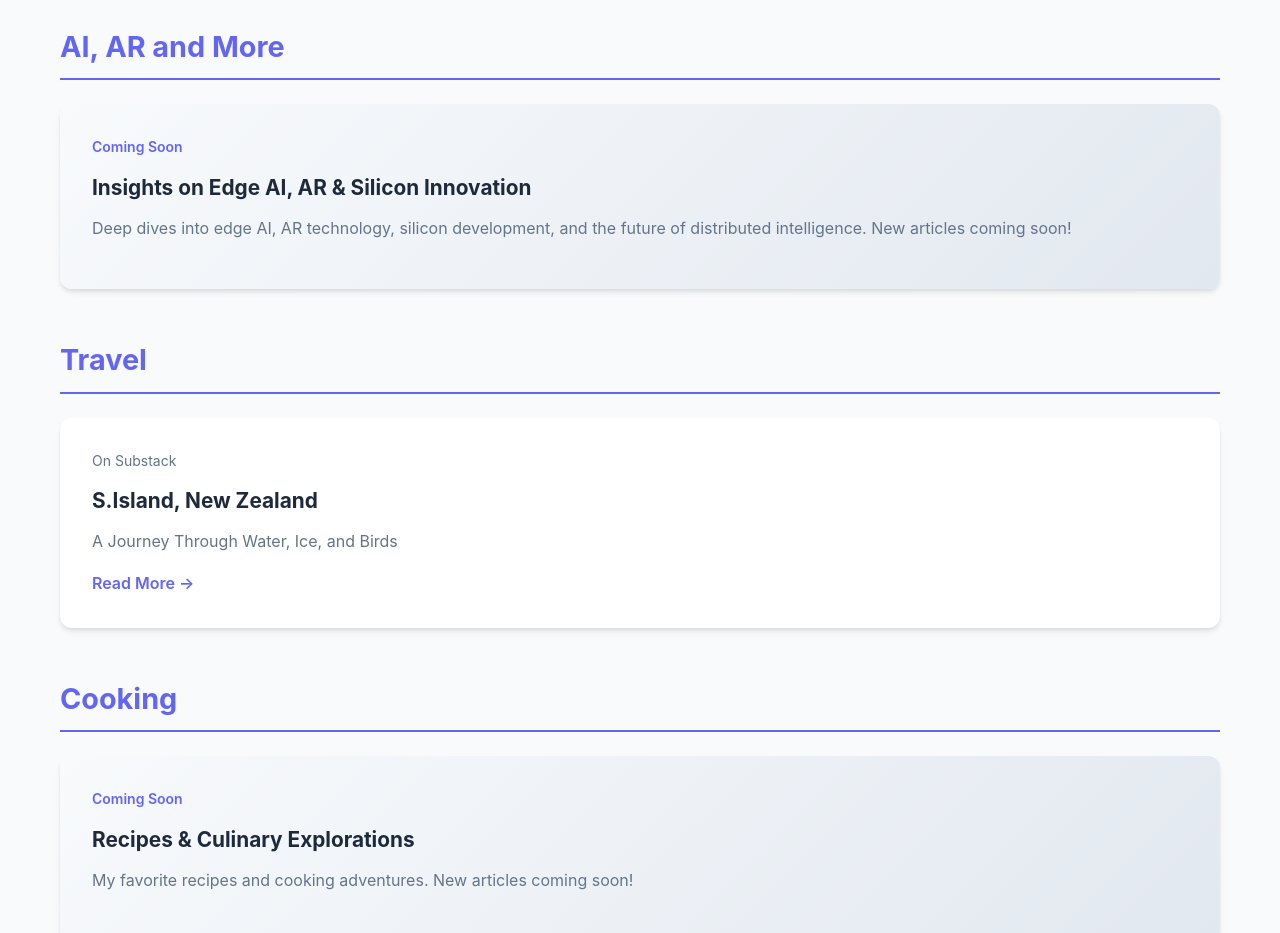
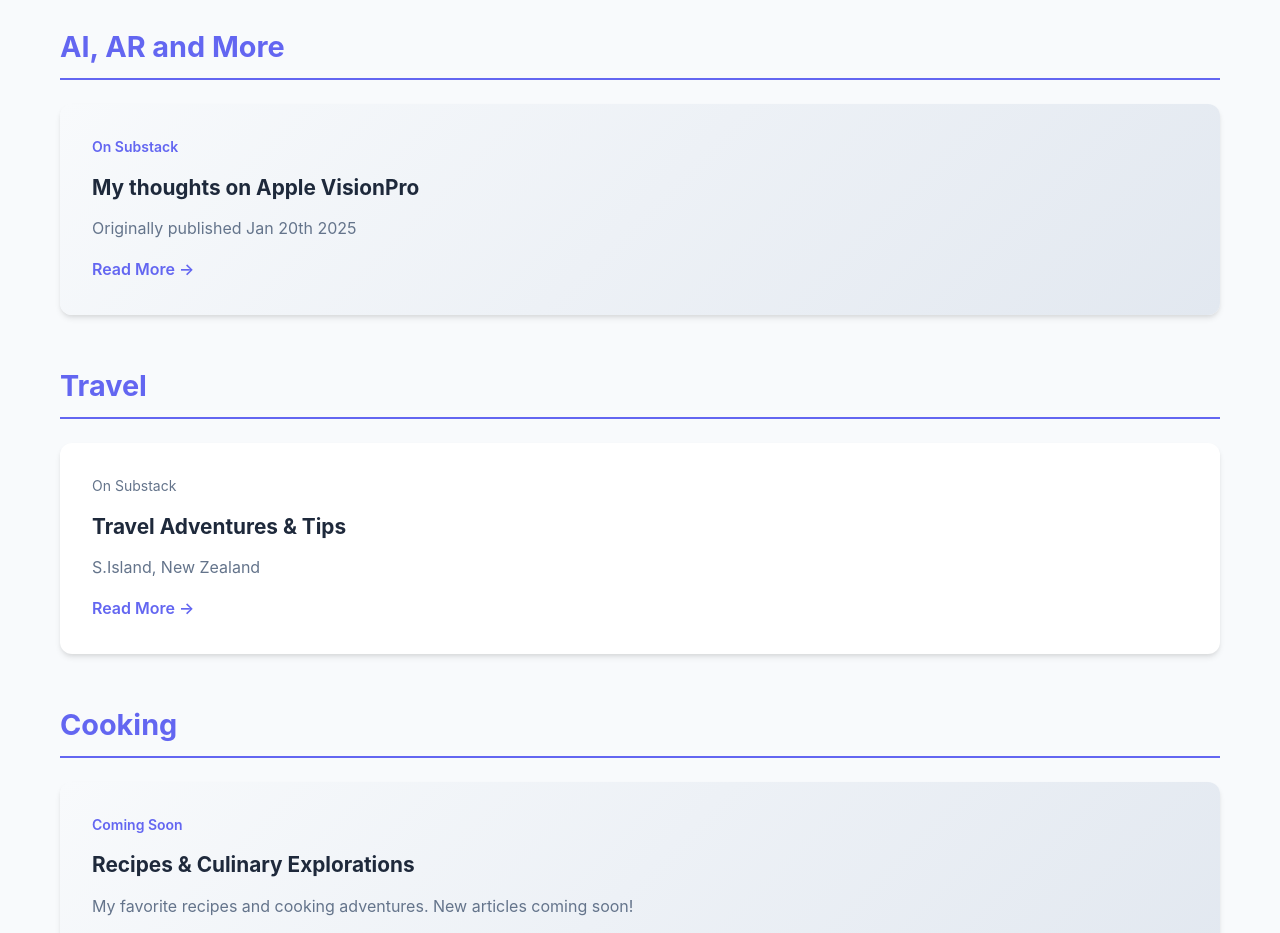
Before and after one commit to maheshmakhijani/maheshmakhijani.github.io, a plain HTML site: page index.html in a window 1280 px wide. Shown: the part 5780-6713 px from the top of the page. Drawn offline with Linux system fonts and the light colour scheme.

Commit message:
Add files via upload

```diff
--- a/index.html
+++ b/index.html
@@ -195,9 +195,10 @@
                     <h3>AI, AR and More</h3>
                     <div class="article-list">
                         <article class="article-card coming-soon">
-                            <div class="article-meta">Coming Soon</div>
-                            <h4>Insights on Edge AI, AR & Silicon Innovation</h4>
-                            <p>Deep dives into edge AI, AR technology, silicon development, and the future of distributed intelligence. New articles coming soon!</p>
+                            <div class="article-meta">On Substack</div>
+                            <h4>My thoughts on Apple VisionPro</h4>
+                            <p>Originally published Jan 20th 2025</p>
+                            <a href="https://maheshmakhijani.substack.com/p/my-thoughts-on-the-apple-vision-pro?r=pmkfu" target="_blank" class="article-link">Read More →</a>
                         </article>
                     </div>
                 </div>
@@ -207,8 +208,8 @@
                     <div class="article-list">
                         <article class="article-card">
                             <div class="article-meta">On Substack</div>
-                            <h4>S.Island, New Zealand</h4>
-                            <p>A Journey Through Water, Ice, and Birds</p>
+                            <h4>Travel Adventures & Tips</h4>
+                            <p>S.Island, New Zealand</p>
                             <a href="https://maheshmakhijani.substack.com/p/south-island-new-zealand-a-journey?r=pmkfu" target="_blank" class="article-link">Read More →</a>
                         </article>
                     </div>
```
